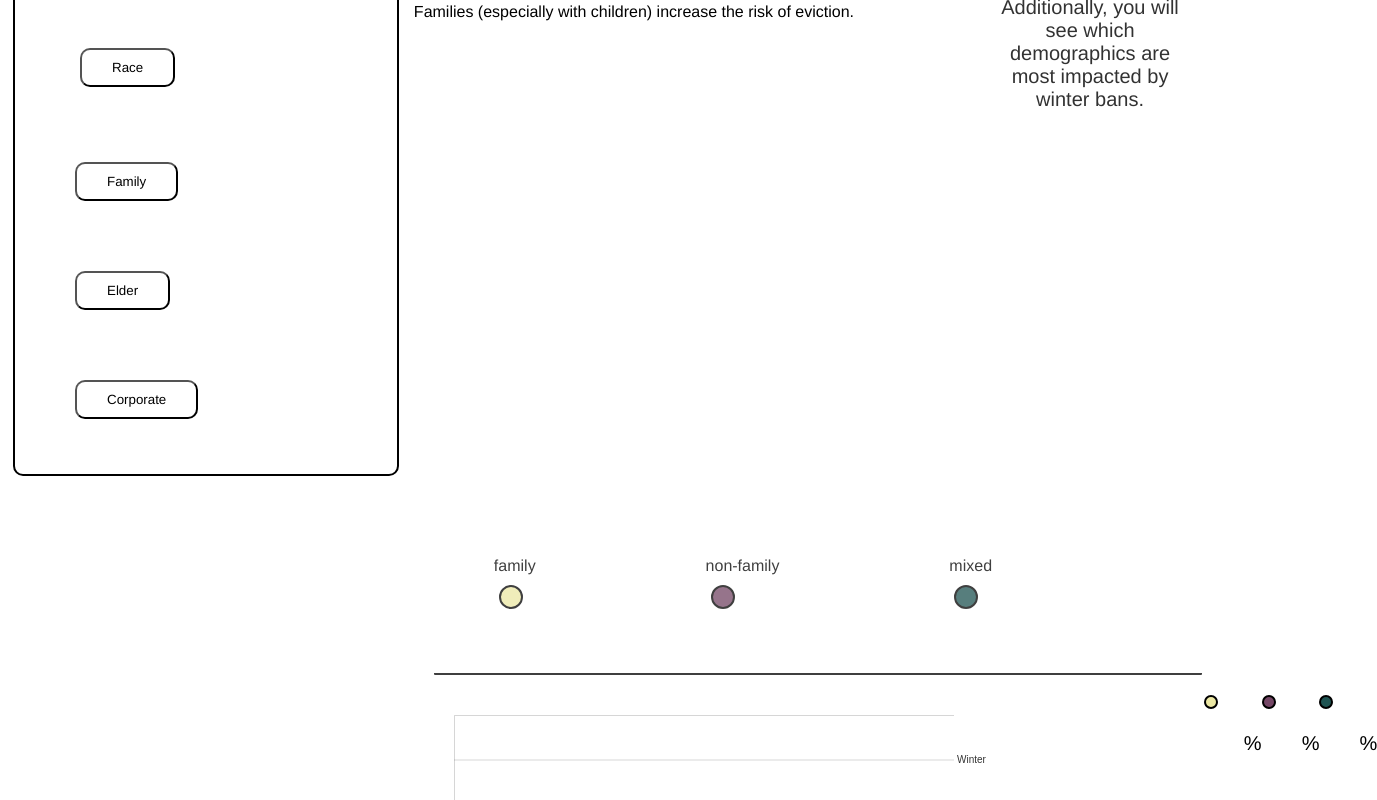
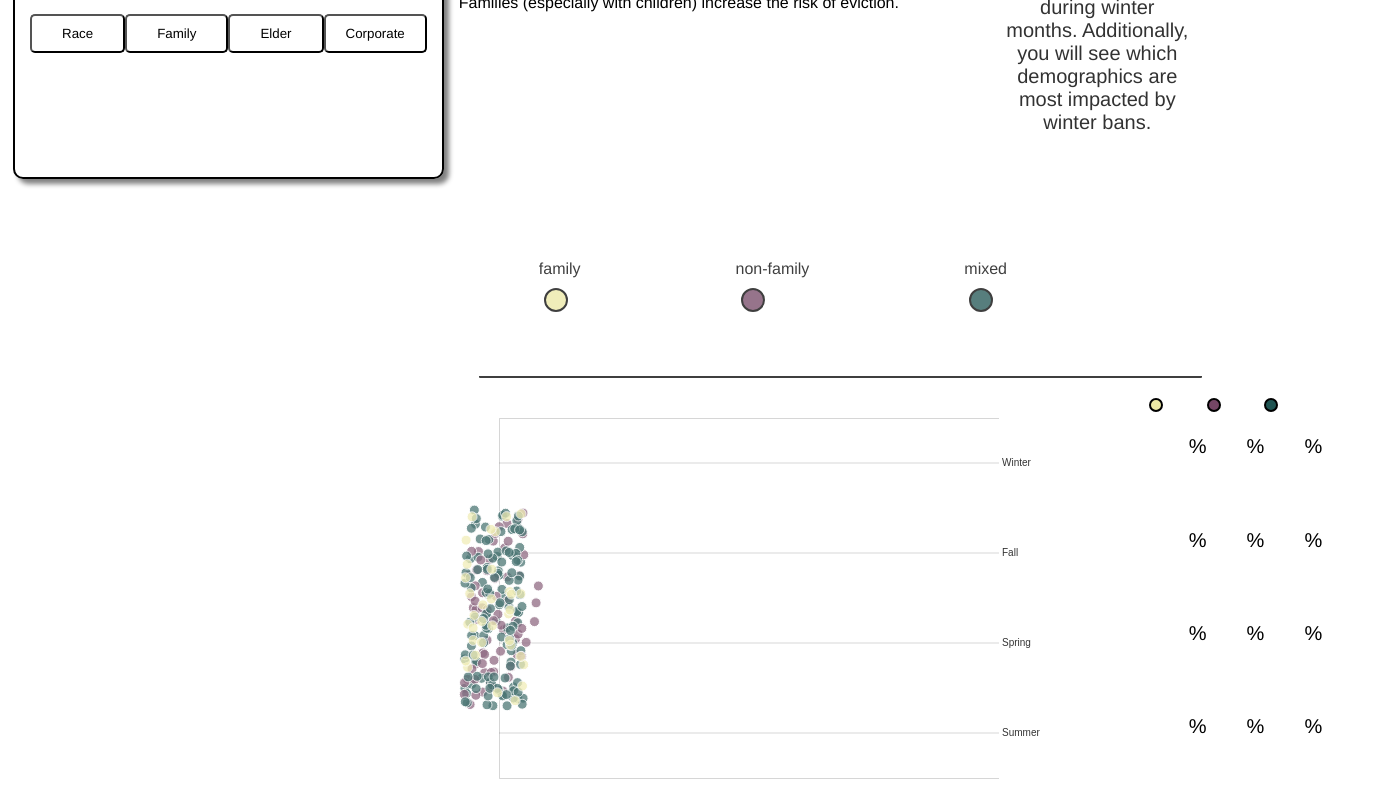
Before and after one commit to tedletsou/fp3, a SvelteKit app: page / in a window 1280 px wide. Shown: the part 820-1620 px from the top of the page, 1377 px wide, since content can reach past the window. Built offline with nearby package versions, Linux system fonts and the light colour scheme.

Commit message:
updated css for website

```diff
--- a/src/routes/+page.svelte
+++ b/src/routes/+page.svelte
@@ -115,7 +115,7 @@
             tooltipPosition = await computePosition(hoveredDot, evictionTooltip, {
                 strategy: "fixed",
                 middleware: [
-                    offset(1),
+                    offset(10),
                     autoPlacement()
                 ],
             });
@@ -499,7 +499,12 @@
         </dl>
 
         <div class="metric_selection">
-
+            <dl class="family_selection">
+                <input type="button" value="Family"
+                on:click={ function() {metric_to_graph= "Family"} }
+                on:mouseenter= {evt=> textInteraction(1, evt)}
+                on:mouseleave={evt => textInteraction(1, evt)}>
+            </dl>
             <dl class="race_selection">
                 <input type="button" value="Race"
                 on:click={ function() {metric_to_graph= "Race"} }
@@ -507,13 +512,6 @@
                 on:mouseleave={evt => textInteraction(0, evt)}>
 
             </dl>
-            <dl class="family_selection">
-                <input type="button" value="Family"
-                on:click={ function() {metric_to_graph= "Family"} }
-                on:mouseenter= {evt=> textInteraction(1, evt)}
-                on:mouseleave={evt => textInteraction(1, evt)}>
-            </dl>
-
             <dl class="elderly_selection">
                 <input type="button" value="Elder"
                 on:click={ function() {metric_to_graph= "Elderly"} }
@@ -570,6 +568,36 @@
         </section>
     </div>
 
+    <!-- <div class="metric_selection2">
+        <dl class="fam_select2">
+            <input type="button" value="Family"
+            on:click={ function() {metric_to_graph= "Family"} }
+            on:mouseenter= {evt=> textInteraction(1, evt)}
+            on:mouseleave={evt => textInteraction(1, evt)}>
+        </dl>
+        <dl class="race_selection2">
+            <input type="button" value="Race"
+            on:click={ function() {metric_to_graph= "Race"} }
+            on:mouseenter= {evt=> textInteraction(0, evt)}
+            on:mouseleave={evt => textInteraction(0, evt)}>
+
+        </dl>
+        <dl class="elderly_selection2">
+            <input type="button" value="Elder"
+            on:click={ function() {metric_to_graph= "Elderly"} }
+            on:mouseenter= {evt=> textInteraction(2, evt)}
+            on:mouseleave={evt => textInteraction(2, evt)}>
+        </dl>
+
+        <dl class="corporate_selection2">
+            <input type="button" value="Corporate"
+            on:click={ function() {metric_to_graph= "Corporate"} }
+            on:mouseenter= {evt=> textInteraction(3, evt)}
+            on:mouseleave={evt => textInteraction(3, evt)}>
+        </dl>
+    </div> -->
+<!-- </div> -->
+
     <div class="eviction_animation">
         {#if metric_to_graph.includes("Family")}
             <DotAnimation data={temp_data} text={"Thousands of people are evicted from their homes each year in Boston in subfreezing weather, disproportionately affecting already disadvantaged groups.  A winter eviction moratorium stops people from being evicted into freezing temperatures outside, especially benefitting already disadvantaged groups. "}
--- a/src/routes/DotAnimation.svelte
+++ b/src/routes/DotAnimation.svelte
@@ -178,13 +178,14 @@
     margin-bottom:20px;
 
     .visual{
-        width:800px;
+        width:700px;
         height:300px;
         /* background-color:blue; */
         opacity:80%;
         grid-column:1;
         margin-bottom:80px;
         padding-bottom: 30px;
+        /* margin-right: 20px; */
         /* padding:5px; */
     }
 
@@ -193,6 +194,8 @@
         font-family: 'Helvetica Neue';
         display:grid;
         grid-template-rows: auto auto auto auto;
+        margin-right: 20px;
+
             div{
                 grid-row:1;
                 border-radius:50px;
@@ -210,6 +213,7 @@
 
 svg{
     margin-bottom: 20px;
+
 }
 
 </style>
--- a/static/style.css
+++ b/static/style.css
@@ -31,7 +31,7 @@ h2.meta{
     grid-column: 1;
     border: 2px solid black;
     border-radius: 10px;
-    /* box-shadow: 5px 5px 5px grey; */
+    box-shadow: 5px 5px 5px grey;
     margin: 5px;
 }
 
@@ -40,14 +40,17 @@ h2.meta{
     margin-right: 5px;
     display: grid;
     text-align: center;
+    margin-right: 5px;
+    padding: 10px;
+    grid-template-columns: auto auto auto auto;
+    grid-template-rows: 1fr;
+
+    /* opacity: 80%; */
     /* padding-right: 5px;
     padding-top: 5px; */
     /* font-size: 20px; */
     /* border: 1px solid black; */
     /* border-radius: 5px; */
-    margin-right: 5px;
-    padding: 20px;
-    /* opacity: 80%; */
 }
 
 .meta{
@@ -56,24 +59,10 @@ h2.meta{
 
 .race_selection{
     display: flex;
-    padding:30px;
-    margin:10px;
-
-    input{
-        padding-left:30px;
-        padding-right:30px;
-        padding-top:10px;
-        padding-bottom: 10px;
-        background-color: transparent;
-        border-radius: 10px;
-        font-family: 'Helvetica Neue';
-    }
-}
-
-.family_selection{
-    display: flex;
-    padding:25px;
-    margin:10px;
+    /* padding:10px;
+    margin:10px; */
+    grid-column: 1;
+    grid-row: 1;
 
     input{
         width: auto;
@@ -82,17 +71,17 @@ h2.meta{
         padding-top:10px;
         padding-bottom: 10px;
         background-color: transparent;
-        border-radius: 10px;
+        border-radius: 5px;
         font-family: 'Helvetica Neue';
     }
 }
 
-.elderly_selection{
-    /* display: grid;
-    grid-template-columns: 5fr 5fr; */
+.family_selection{
     display: flex;
-    padding:25px;
-    margin:10px;
+    /* padding:10px; */
+    /* margin:10px; */
+    grid-column: 2;
+    grid-row: 1;
 
     input{
         width: auto;
@@ -101,15 +90,17 @@ h2.meta{
         padding-top:10px;
         padding-bottom: 10px;
         background-color: transparent;
-        border-radius: 10px;
+        border-radius: 5px;
         font-family: 'Helvetica Neue';
     }
 }
 
-.corporate_selection{
+.elderly_selection{
     display: flex;
-    padding:25px;
-    margin:10px;
+    /* padding:25px;
+    margin:10px; */
+    grid-column: 3;
+    grid-row: 1;
 
     input{
         width: auto;
@@ -118,7 +109,26 @@ h2.meta{
         padding-top:10px;
         padding-bottom: 10px;
         background-color: transparent;
-        border-radius: 10px;
+        border-radius: 5px;
+        font-family: 'Helvetica Neue';
+    }
+}
+
+.corporate_selection{
+    display: flex;
+    /* padding:25px; */
+    /* margin:10px; */
+    grid-column: 4;
+    grid-row: 1;
+
+    input{
+        width: auto;
+        padding-left:20px;
+        padding-right:20px;
+        padding-top:5px;
+        padding-bottom: 5px;
+        background-color: transparent;
+        border-radius: 5px;
         font-family: 'Helvetica Neue';
     }
 }
```
